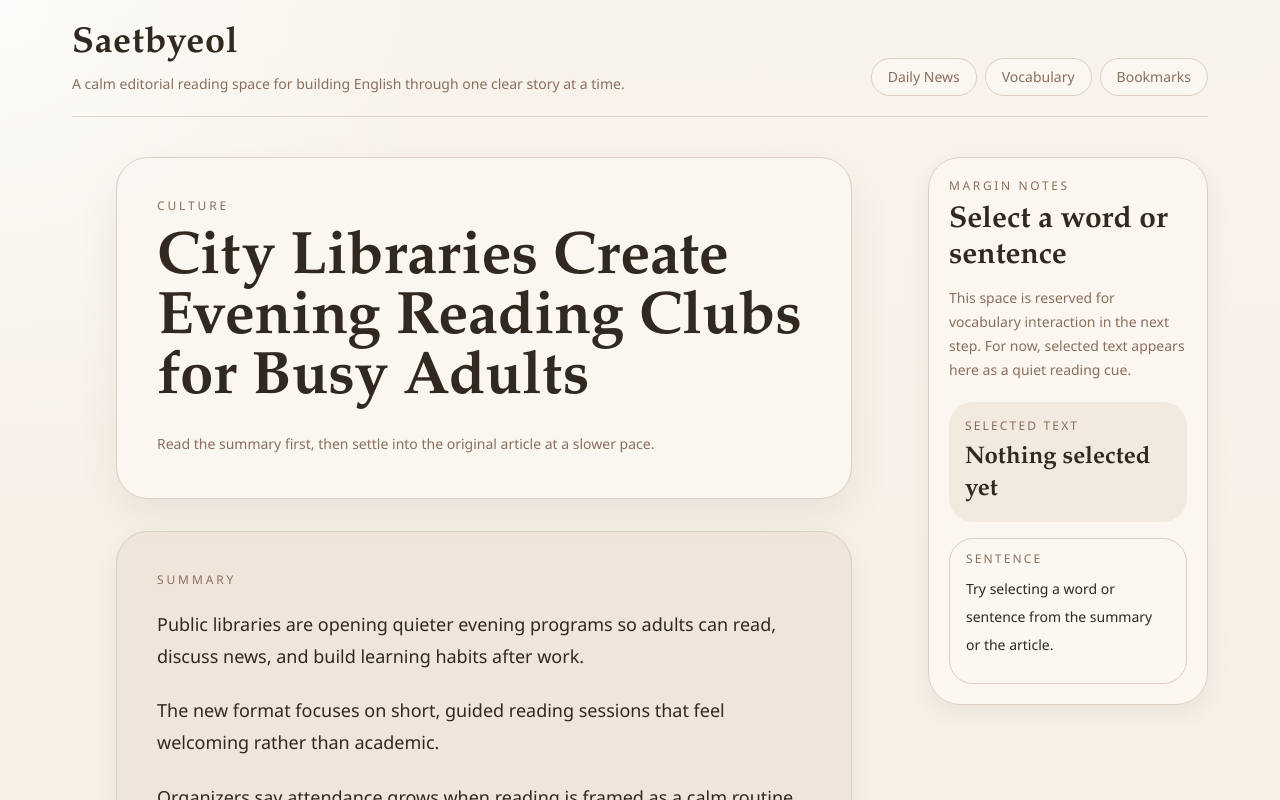
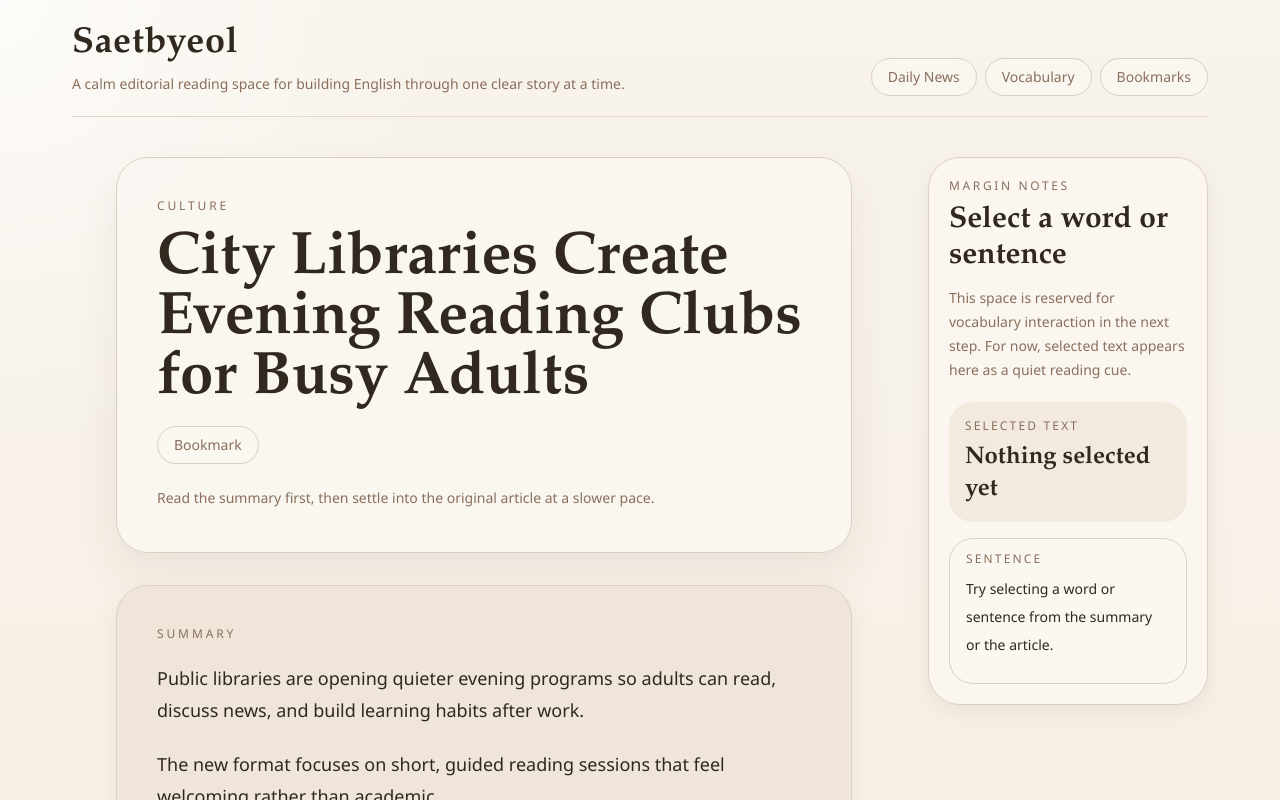
Before and after one commit to Big-Lotus/Morningstar, a Next.js app: page /articles/city-libraries-create-evening-reading-clubs in a window 1280 px wide. Shown: the top 800 px of the page. Built offline with nearby package versions, Linux system fonts and the light colour scheme.

Commit message:
STEP_4-1_Bookmark_Feature

```diff
--- a/components/ArticleCard.tsx
+++ b/components/ArticleCard.tsx
@@ -1,20 +1,34 @@
+"use client";
+
+import Link from "next/link";
+
 import { Article } from "@/lib/types";
+import { useLearningStore } from "@/providers/learning-store";
 
 type ArticleCardProps = {
   article: Article;
 };
 
 export function ArticleCard({ article }: ArticleCardProps) {
+  const { bookmarkedSlugs, toggleBookmark } = useLearningStore();
+  const isBookmarked = bookmarkedSlugs.includes(article.slug);
+
   return (
-    <button
-      type="button"
-      className="group flex h-[220px] min-w-[270px] snap-start rounded-[2rem] border border-line bg-paper/95 p-7 text-left shadow-card transition duration-300 hover:-translate-y-1 hover:border-clay md:min-w-[320px]"
-    >
-      <article className="flex h-full items-start">
+    <article className="group relative h-[220px] min-w-[270px] snap-start rounded-[2rem] border border-line bg-paper/95 p-7 shadow-card transition duration-300 hover:-translate-y-1 hover:border-clay md:min-w-[320px]">
+      <button
+        type="button"
+        onClick={() => toggleBookmark(article.slug)}
+        aria-label={isBookmarked ? "Remove bookmark" : "Add bookmark"}
+        className="absolute right-5 top-5 rounded-full border border-line bg-paper/95 px-3 py-1 text-xs uppercase tracking-[0.18em] text-clay transition hover:border-clay hover:text-ink"
+      >
+        {isBookmarked ? "Saved" : "Save"}
+      </button>
+
+      <Link href={`/articles/${article.slug}`} className="flex h-full items-start pr-20 text-left">
         <h3 className="font-[family-name:var(--font-heading)] text-3xl font-semibold leading-tight text-ink transition-colors group-hover:text-moss">
           {article.title}
         </h3>
-      </article>
-    </button>
+      </Link>
+    </article>
   );
 }
--- a/components/ArticleDetail.tsx
+++ b/components/ArticleDetail.tsx
@@ -17,7 +17,8 @@ type ArticleDetailProps = {
 export function ArticleDetail({ article }: ArticleDetailProps) {
   const [selection, setSelection] = useState<SelectionState>(null);
   const readingRef = useRef<HTMLDivElement>(null);
-  const { saveWord, hasSavedWord } = useLearningStore();
+  const { saveWord, hasSavedWord, bookmarkedSlugs, toggleBookmark } =
+    useLearningStore();
 
   useEffect(() => {
     const handleSelection = () => {
@@ -58,6 +59,7 @@ export function ArticleDetail({ article }: ArticleDetailProps) {
   const isSaved = selection
     ? hasSavedWord(selection.text, selection.sentence)
     : false;
+  const isBookmarked = bookmarkedSlugs.includes(article.slug);
 
   return (
     <div className="grid gap-8 lg:grid-cols-[minmax(0,1fr)_280px] lg:items-start">
@@ -66,9 +68,18 @@ export function ArticleDetail({ article }: ArticleDetailProps) {
           <p className="text-xs uppercase tracking-[0.24em] text-clay">
             {article.category}
           </p>
-          <h1 className="mt-4 max-w-3xl font-[family-name:var(--font-heading)] text-5xl font-semibold leading-tight text-ink md:text-6xl">
-            {article.title}
-          </h1>
+          <div className="mt-4 flex flex-wrap items-start justify-between gap-4">
+            <h1 className="max-w-3xl font-[family-name:var(--font-heading)] text-5xl font-semibold leading-tight text-ink md:text-6xl">
+              {article.title}
+            </h1>
+            <button
+              type="button"
+              onClick={() => toggleBookmark(article.slug)}
+              className="rounded-full border border-line bg-paper px-4 py-2 text-sm text-clay transition hover:border-clay hover:text-ink"
+            >
+              {isBookmarked ? "Bookmarked" : "Bookmark"}
+            </button>
+          </div>
           <p className="mt-5 max-w-2xl text-sm leading-7 text-clay">
             Read the summary first, then settle into the original article at a
             slower pace.
```
